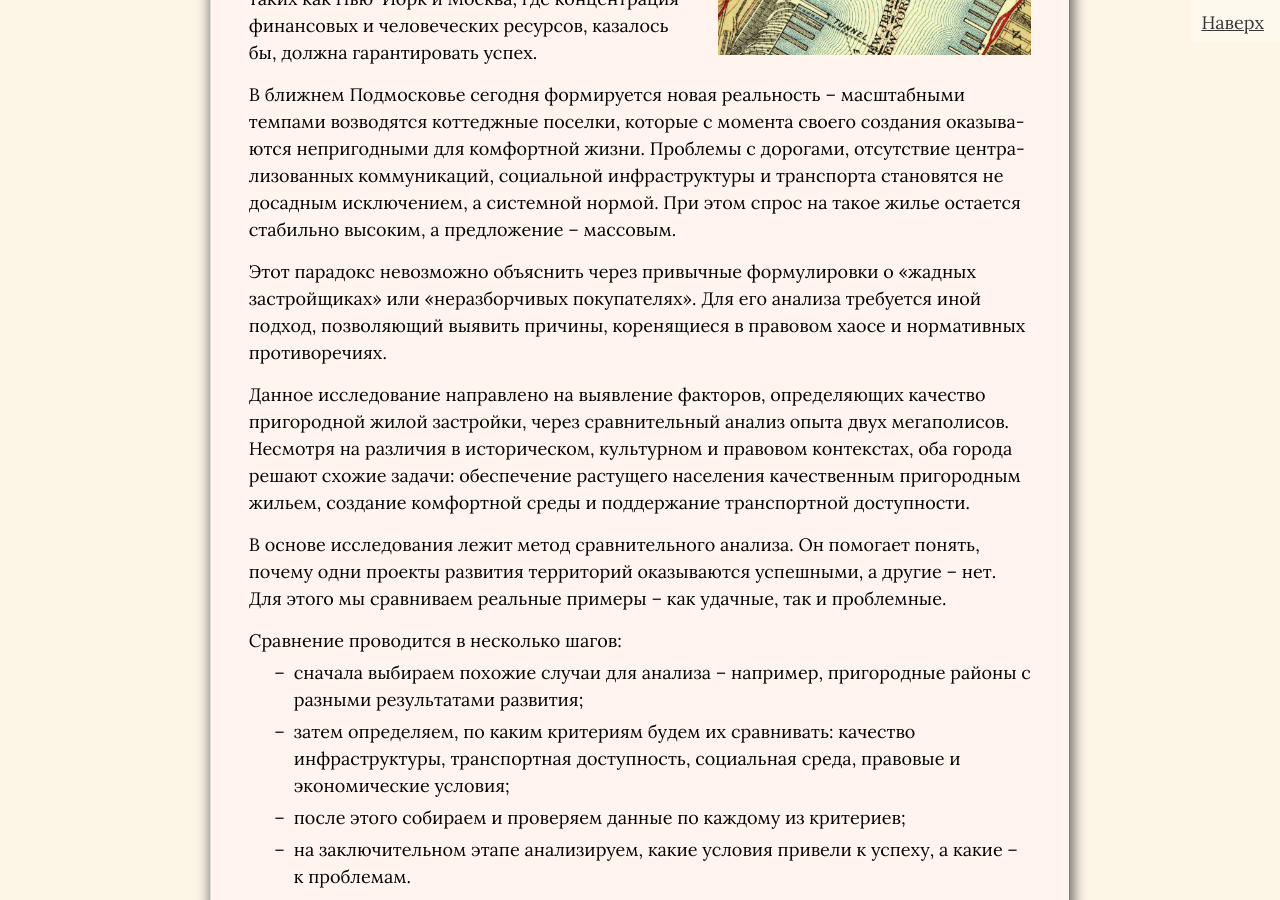
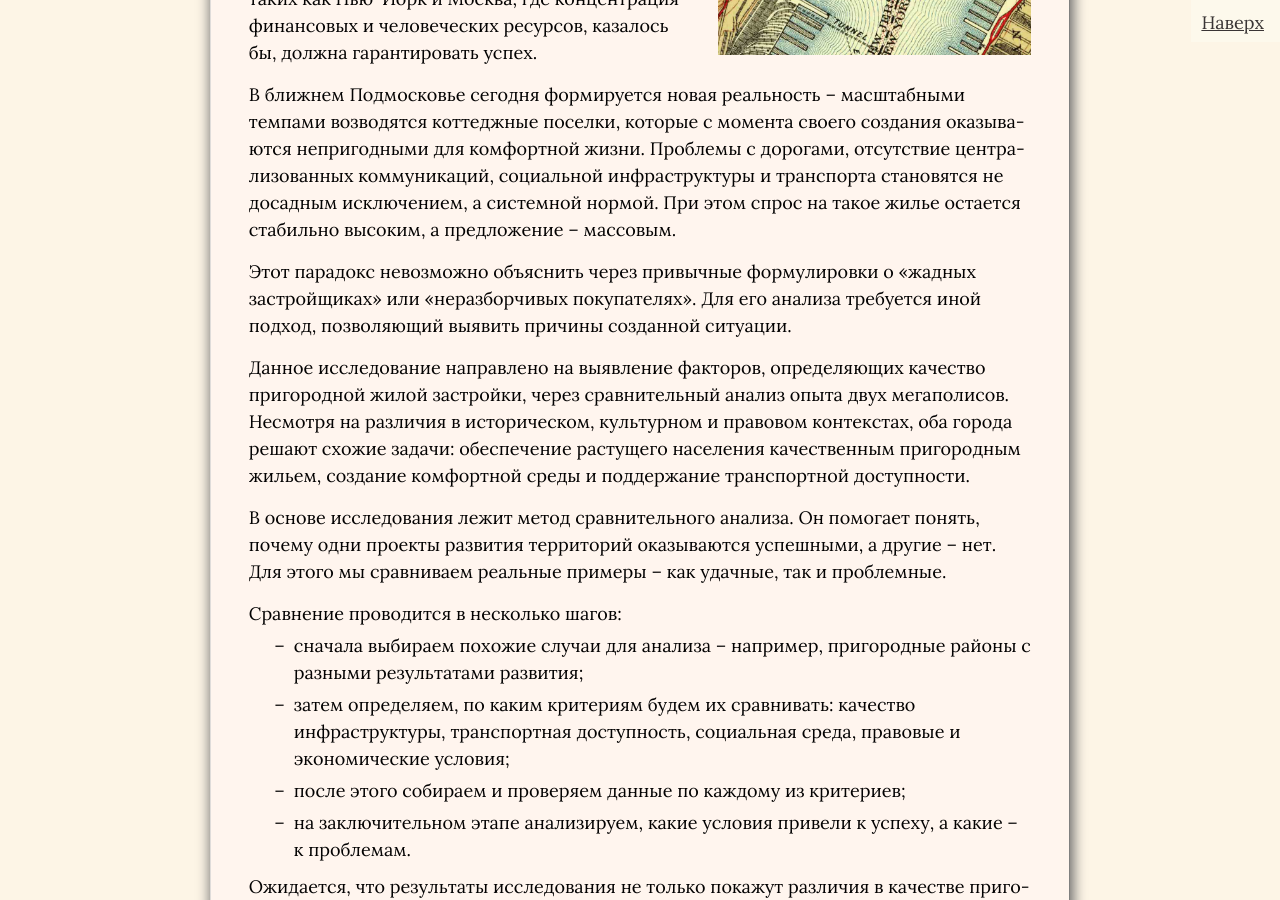
Before and after one commit to SergSi/land-use-art, a Jekyll site: the page built from _posts/2025-09-20-suburb.md, in a window 1280 px wide and 900 px high, scrolled down 1377 px. Built offline with Jekyll 4.4.1, drawn with Linux system fonts in a browser that asks for light colours; some web fonts are replaced.

Commit message:
Update 2025-09-20-suburb.md

```diff
--- a/_posts/2025-09-20-suburb.md
+++ b/_posts/2025-09-20-suburb.md
@@ -12,7 +12,7 @@
 
 В ближнем Подмосковье сегодня формируется новая реальность – масштабными темпами возводятся коттеджные поселки, которые с момента своего создания оказываются непригодными для комфортной жизни. Проблемы с дорогами, отсутствие централизованных коммуникаций, социальной инфраструктуры и транспорта становятся не досадным исключением, а системной нормой. При этом спрос на такое жилье остается стабильно высоким, а предложение – массовым.
 
-Этот парадокс невозможно объяснить через привычные формулировки о «жадных застройщиках» или «неразборчивых покупателях». Для его анализа требуется иной подход, позволяющий выявить причины, коренящиеся в правовом хаосе и нормативных противоречиях.
+Этот парадокс невозможно объяснить через привычные формулировки о «жадных застройщиках» или «неразборчивых покупателях». Для его анализа требуется иной подход, позволяющий выявить причины созданной ситуации.
 
 Данное исследование направлено на выявление факторов, определяющих качество пригородной жилой застройки, через сравнительный анализ опыта двух мегаполисов. Несмотря на различия в историческом, культурном и правовом контекстах, оба города решают схожие задачи: обеспечение растущего населения качественным пригородным жильем, создание комфортной среды и поддержание транспортной доступности.
 
```
